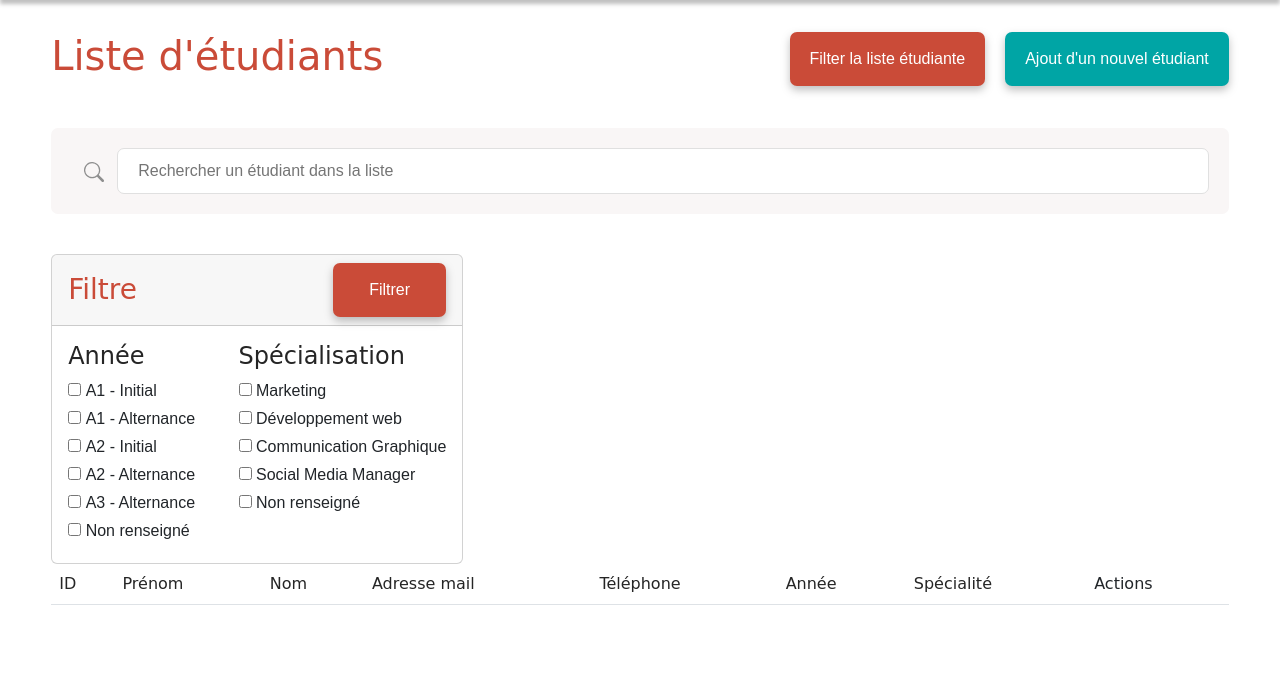
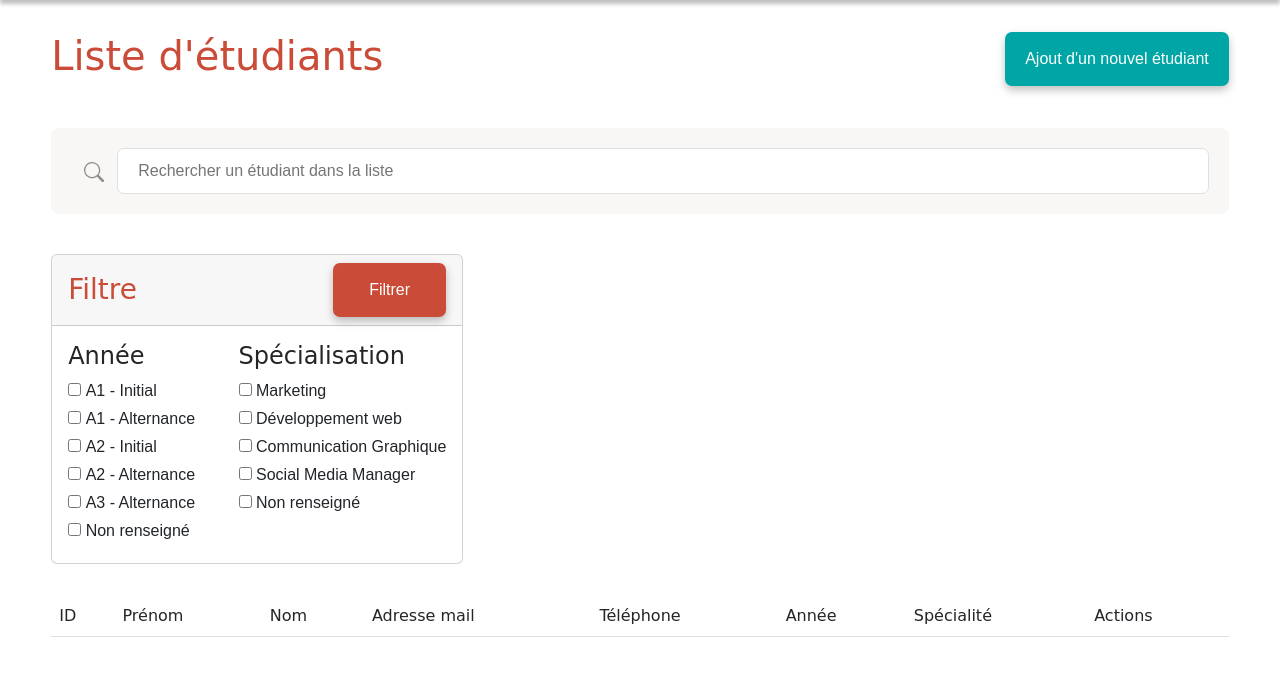
Before and after one commit to ElisaDESOUSA/annuaire_normandiewebschool, a PHP site: page /annuaire_normandiewebschool/view/listStudent.php in a window 1280 px wide. Shown: the part 100-776 px from the top of the page. Run offline with PHP 8.4, Linux system fonts and the light colour scheme; data that the repository does not hold is empty.

Commit message:
Fix style.css

```diff
--- a/view/listStudent.php
+++ b/view/listStudent.php
@@ -13,7 +13,7 @@
 
         <!-- Boutons action filtrage et ajout d'un nouvel étudiant -->
         <div class="heading_button">
-            <a href="#" class="button button_red">Filter la liste étudiante</a>
+            <!-- <a href="#" class="button button_red">Filter la liste étudiante</a> -->
             <a href="form.php" class="button button_green">Ajout d'un nouvel étudiant</a>
         </div>
     </div>
--- a/view/styles/style.css
+++ b/view/styles/style.css
@@ -331,6 +331,10 @@ label {
     font-weight: 500;
 }
 
+table {
+    margin-top: 4vh !important;
+}
+
 
 /* Responsive ListStudents  */
 
```
